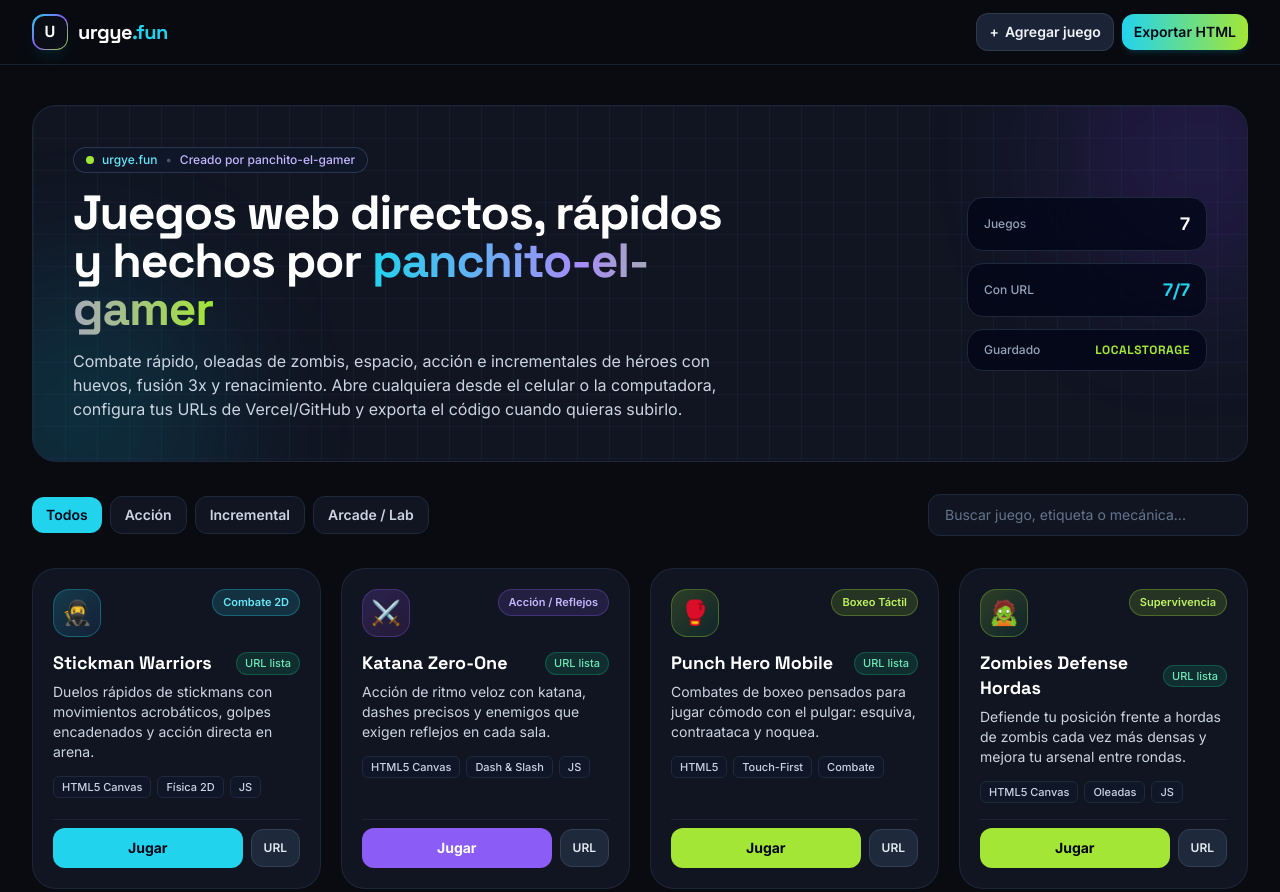
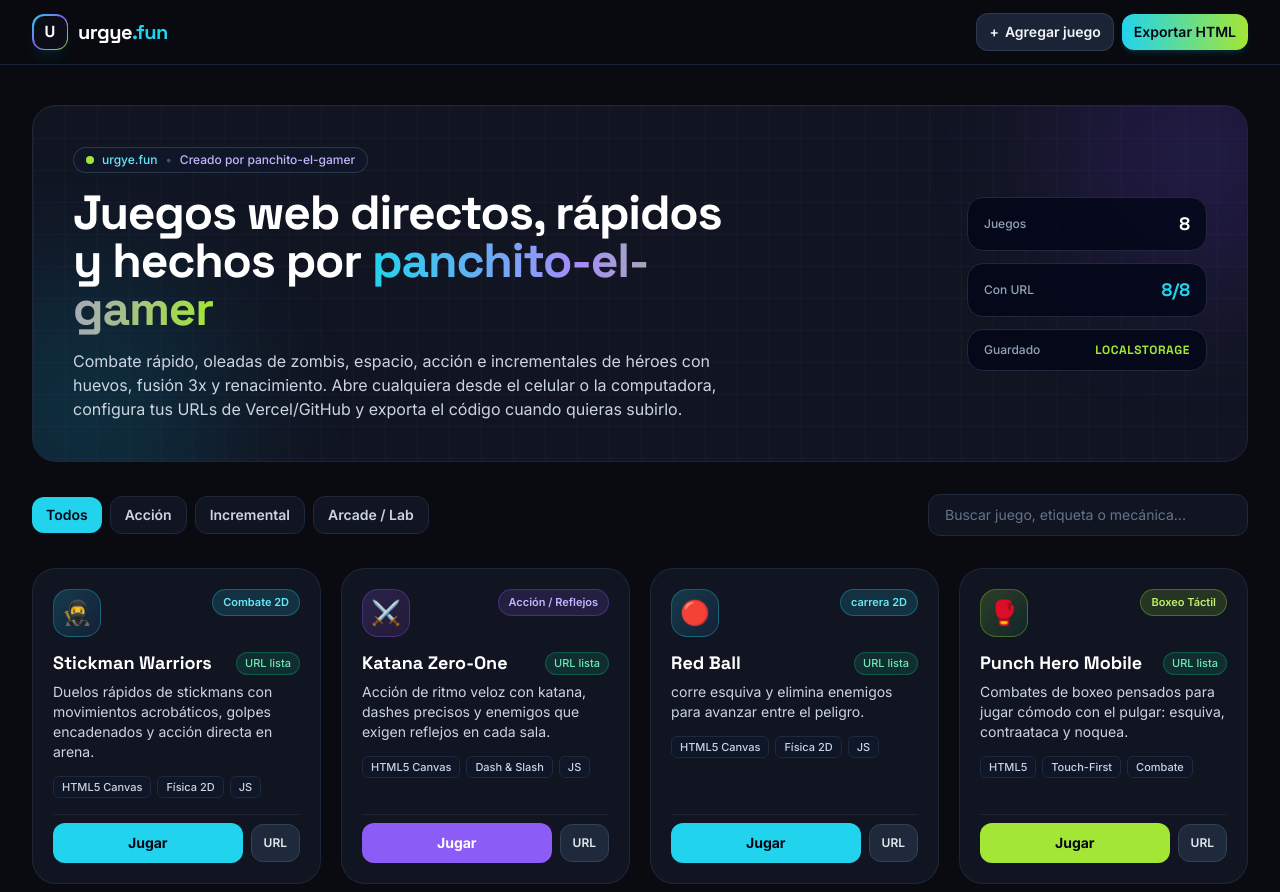
Before and after one commit to panchito-el-gamer/mi-pagina, a plain HTML site: page index.html in a window 1280 px wide. Shown: the top 892 px of the page. Drawn offline with nearby package versions, Linux system fonts and the light colour scheme.

Commit message:
index.html
Mejora de red ball

```diff
--- a/index.html
+++ b/index.html
@@ -480,7 +480,19 @@
         description: 'Acción de ritmo veloz con katana, dashes precisos y enemigos que exigen reflejos en cada sala.',
         controls: 'Móvil: Deslizar y tocar. PC: Ratón para apuntar y Espacio / Click para atacar.',
         url: 'https://katanas.vercel.app/',
+      },
+      {
 
+        id: 'Red-Ball',
+        title: 'Red Ball',
+        category: 'Acción',
+        badge: 'carrera 2D',
+        accent: 'cyan',
+        emoji: '🔴',
+        tags: ['HTML5 Canvas', 'Física 2D', 'JS'],
+        description: 'corre esquiva y elimina enemigos para avanzar entre el peligro.',
+        controls: 'Móvil: Controles táctiles en pantalla. PC: WASD / Flechas y teclas de acción.',
+        url: 'https://redball-sooty.vercel.app',
       },
       {
         id: 'punch-hero-mobile',
```
